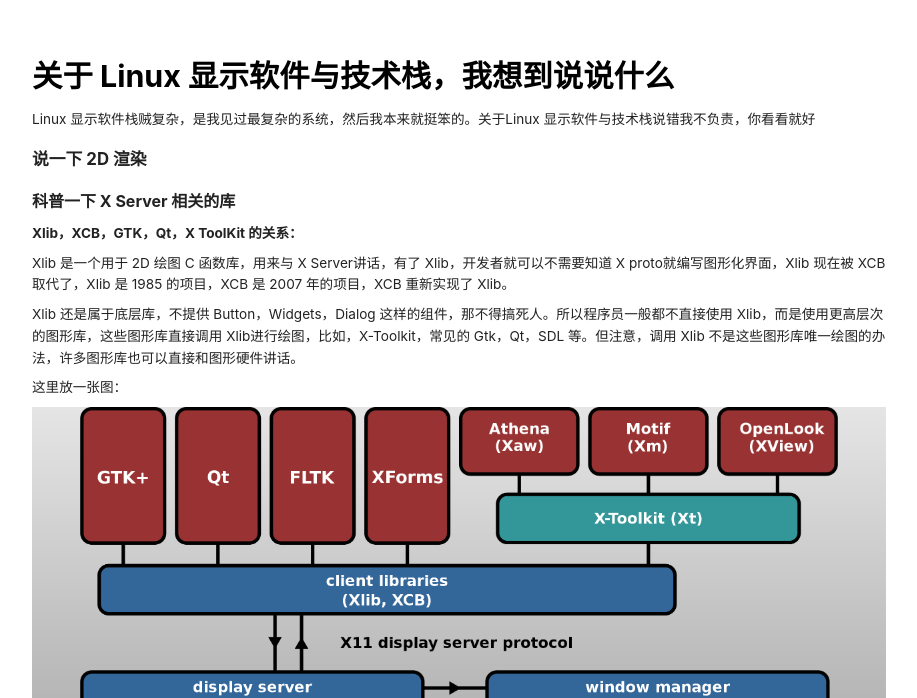
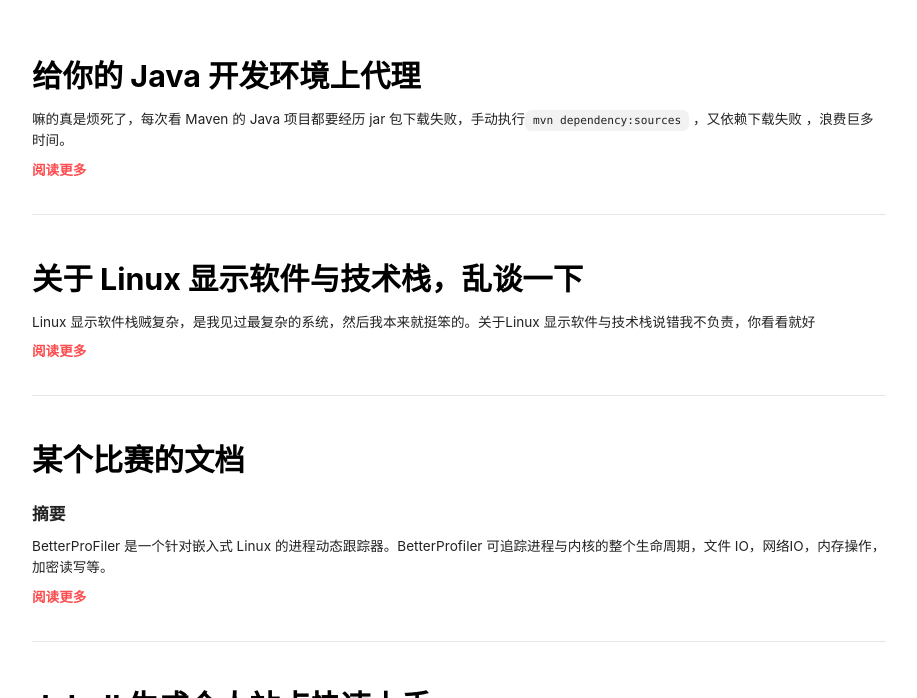
Before and after one commit to ihexon/ihexon.github.io, a Jekyll site: the page built from index.html, in a window 1280 px wide and 900 px high, scrolled down 782 px, cut to the strip 202-900 px from the top of the window. Shown: the whole strip, without its empty margins (181-1098 px from the left). Built offline with Jekyll 4.4.1, drawn with Linux system fonts in a browser that asks for light colours; nearby versions of some CDN libraries; the list of posts is cut into pages by our own code; some of the changed text lies outside the part shown.

Commit message:
UseProxyForJavaDevAndFuckThatFirewall

````diff
--- a/_posts/2023-01-27-TheLinuxGraphicsStack.md
+++ b/_posts/2023-01-27-TheLinuxGraphicsStack.md
@@ -1,10 +1,11 @@
 ---
-title: 关于 Linux 显示软件与技术栈，我想到说说什么
+title: 关于 Linux 显示软件与技术栈，乱谈一下
 articles:
    excerpt_type: html
 ---
 
 Linux 显示软件栈贼复杂，是我见过最复杂的系统，然后我本来就挺笨的。关于Linux 显示软件与技术栈说错我不负责，你看看就好
+<!--more-->
 
 # 说一下 2D 渲染
 
--- /dev/null
+++ b/_posts/2023-01-27-UseProxyForJavaDevAndFuckThatFirewall.md
@@ -0,0 +1,31 @@
+---
+title: 给你的 Java 开发环境上代理
+articles:
+   excerpt_type: html
+---
+
+嘛的真是烦死了，每次看 Maven 的 Java 项目都要经历 jar 包下载失败，手动执行`mvn dependency:sources` ，又依赖下载失败 ，浪费巨多时间。
+<!--more-->
+# IDEA 上代理
+
+IDEA 支持 HTTP 代理，=位置`File | Settings | Appearance & Behavior | System Settings | HTTP Proxy`：
+
+![Untitled](/images/%E7%BB%99%E4%BD%A0%E7%9A%84%20Java%20%E5%BC%80%E5%8F%91%E7%8E%AF%E5%A2%83%E4%B8%8A%E4%BB%A3%E7%90%86%2071d22edbcf814433a5c58d048d8397ab/Untitled.png)
+
+不得不说 Intellij idea 的 UI 逻辑做的真舒服，就好用。很难想象这种程度的 UI 竟然是使用老掉牙的 Java Swing 图形框架实现的。
+
+# IDEA 自带的 Maven 走代理
+
+Maven 需要额外设置，因为 IDEA 和 Maven 启动的 JVM 虚拟机是两个独立的 JVM 进程。
+
+![Untitled](/images/%E7%BB%99%E4%BD%A0%E7%9A%84%20Java%20%E5%BC%80%E5%8F%91%E7%8E%AF%E5%A2%83%E4%B8%8A%E4%BB%A3%E7%90%86%2071d22edbcf814433a5c58d048d8397ab/Untitled%201.png)
+
+在 `File | Settings | Build, Execution, Deployment | Build Tools | Maven | Importing` 的 `VM options for importer` 内填写 JVM 的启动参数，让 Maven所在的 JVM 全局走代理就行：
+
+```bash
+-DproxySet=true -DproxyHost=localhost -DproxyPort=2020
+```
+
+最后：IDE 我只选 Intellij IDEA，虽然当然我最常用的是 VSCode。
+
+祝大家新年快乐呀~
````
Also changed, not shown: images/给你的 Java 开发环境上代理 71d22edbcf814433a5c58d048d8397ab/Untitled 1.png (added), images/给你的 Java 开发环境上代理 71d22edbcf814433a5c58d048d8397ab/Untitled.png (added).
